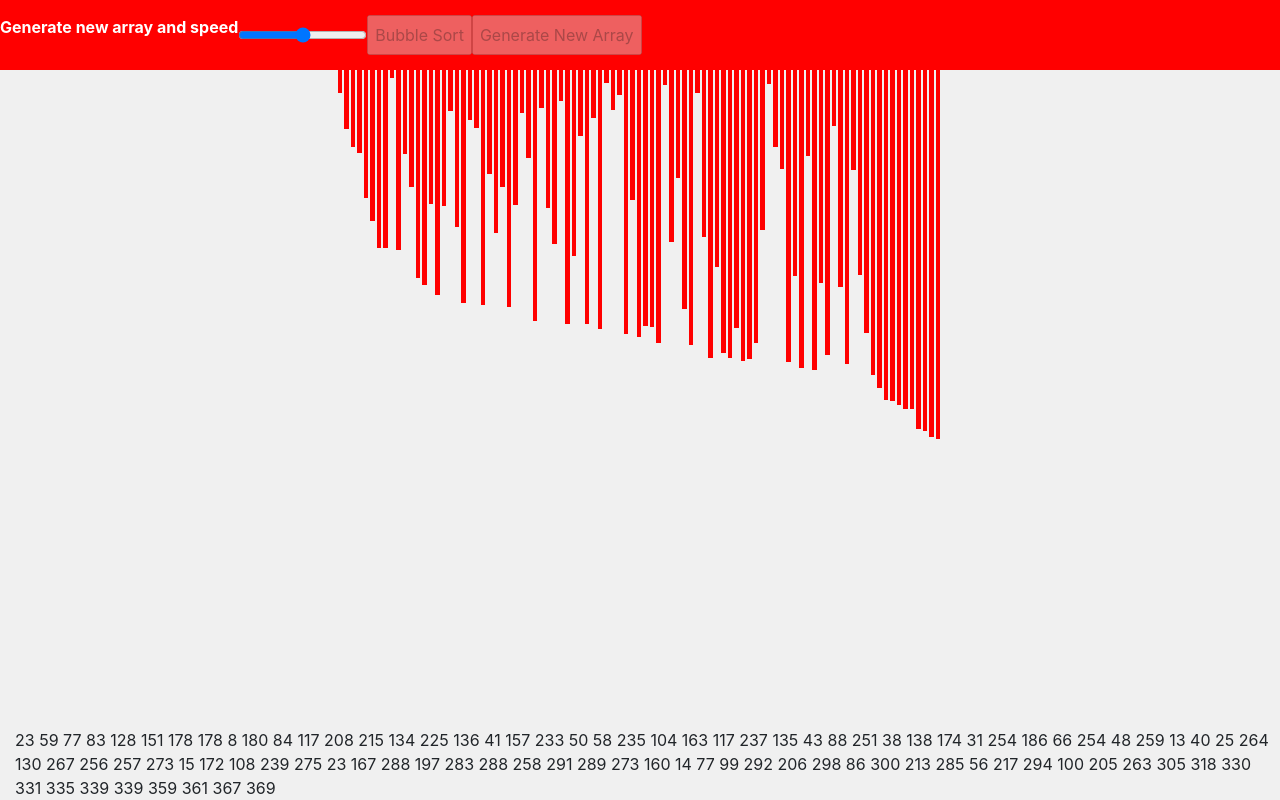
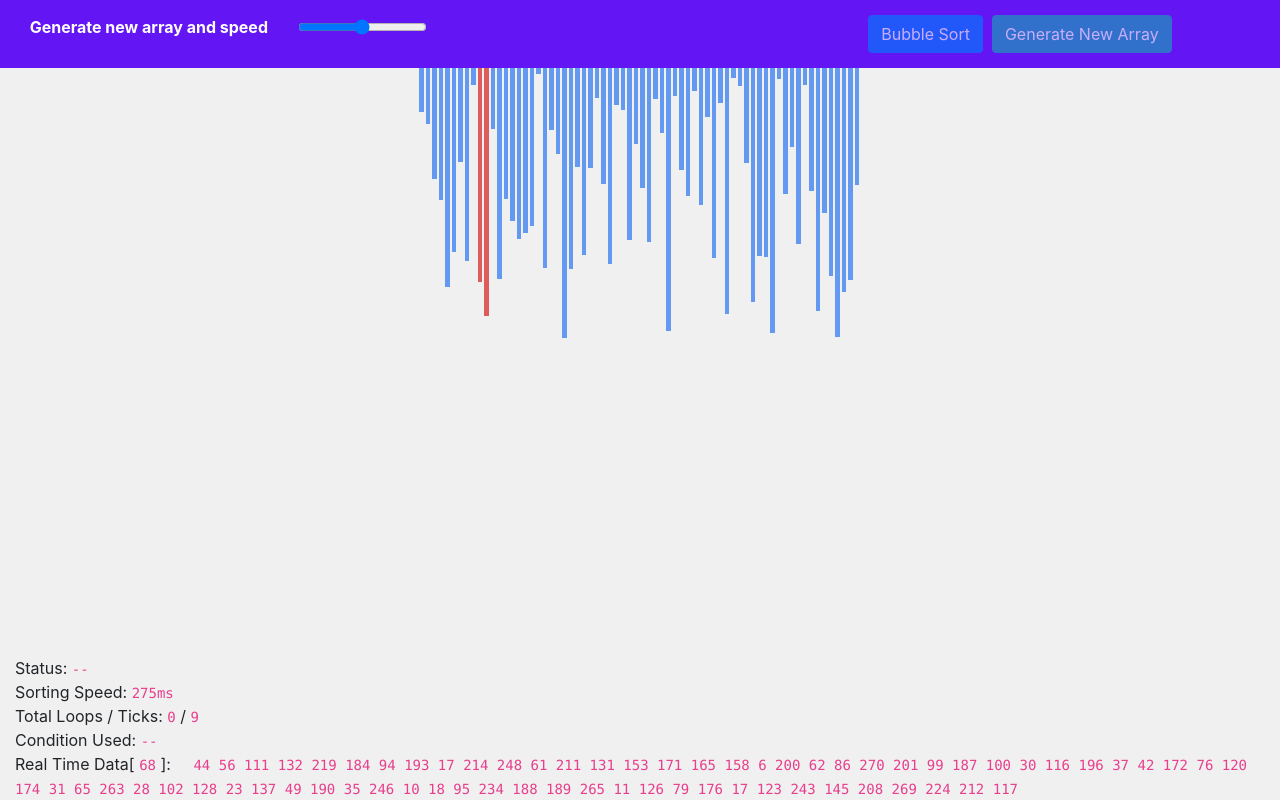
Before and after one commit to reidsolon/SortingVisualizer, a plain HTML site: page js_sorts/index.html in a window 1280 px wide. Both pictures are taken after a click on the button "Bubble Sort". Drawn offline with nearby package versions, Linux system fonts and the light colour scheme.

Commit message:
Bubble sort and ui

```diff
--- a/js_sorts/css/index.css
+++ b/js_sorts/css/index.css
@@ -5,7 +5,6 @@ body, html {
 }
 .num {
     display: inline-block;
-    background-color: blueviolet;
     margin-right: 2px;
     color: #fff;
 }
@@ -14,14 +13,14 @@ body, html {
     background-color: red;
 }
 
-#array {
+#info-holder {
     position: fixed;
     bottom: 0;;
 }
 
 
 #actions_area {
-    background-color: red;
+    background-color: rgb(99, 22, 243);
     padding: 15px;
     color: #fff;
 }
--- a/js_sorts/index.html
+++ b/js_sorts/index.html
@@ -16,15 +16,30 @@
             <div class="col-md-12" id="actions_area">
 
                     <div class="row">
-                        <p><strong>Generate new array and speed</strong> </p>
-                        <input type="range" onchange="generateRandom(this.value, this.value/4 )"
-                            oninput="generateRandom(this.value, this.value/4 )" step="1" id="sort_size" min="250" max="500" />
-                        <input type="button" value="Bubble Sort" class="sort_btns" onclick="bubbleSort()" />
-                        <!-- <input type="button" value="Quick Sort" class="sort_btns" onclick="bubbleSort()"/>
-                                                            <input type="button" value="Merge Sort" class="sort_btns" onclick="bubbleSort()"/>
-                                                            <input type="button" value="Selection Sort" class="sort_btns"  onclick="bubbleSort()" /> -->
+                        <div class="col-md-4">
+                            <div class="row">
+                                <p style="margin: auto;"><strong>Generate new array and speed</strong> </p>
+                                <input type="range" onchange="generateRandom(this.value, this.value/4 )"
+                                    oninput="generateRandom(this.value, this.value/4 )" step="1" id="sort_size" min="50" max="500" />
+                            </div>
 
-                        <input type="button" value="Generate New Array" class="sort_btns" onclick="generateNewArray()" />
+                        </div>
+
+                        <div class="col-md-4">
+
+                        </div>
+
+                        <div class="col-md-4">
+                            <input type="button" value="Bubble Sort" class="sort_btns btn btn-primary" onclick="bubbleSortAlgo()" />&nbsp;
+                            <!-- <input type="button" value="Quick Sort" class="sort_btns" onclick="bubbleSort()"/>
+                                                                                        <input type="button" value="Merge Sort" class="sort_btns" onclick="bubbleSort()"/>
+                                                                                        <input type="button" value="Selection Sort" class="sort_btns"  onclick="bubbleSort()" /> -->
+
+                            <input type="button" value="Generate New Array" class="sort_btns btn btn-info" onclick="generateNewArray()" />
+                        </div>
+
+
+
                     </div>
 
 
@@ -32,7 +47,6 @@
 
         </div>
         <div class="row justify-content-center">
-
             <div id="col-md-12 col-lg-12">
 
                 <div id="barsContainer">
@@ -41,10 +55,38 @@
 
             </div>
 
-            <div class="col-md-12">
-                <div id="array">
+            <div class="col-md-12" id="info-holder">
+                <div class="row">
+                    <div class="col-md-12">
+                        Status:
+                        <code id="status">--</code>
+                    </div>
+                </div>
+                <div class="row">
+                    <div class="col-md-12">
+                        Sorting Speed:
+                        <code id="sort-speed"></code><code>ms</code>
+                    </div>
+                </div>
+                <div class="row">
+                    <div class="col-md-12">
+                        Total Loops / Ticks:
+                        <code id="total-loops">0</code> / <code id="total-ticks">0</code>
+                    </div>
+                </div>
+                <div class="row">
+                    <div class="col-md-12">
+                       Condition Used:
+                        <code id="condition"> -- </code>
+                    </div>
+                </div>
+                <div class="row">
+                    <div class="col-md-12">
+                        Real Time Data[ <code id="total-array">0</code> ]: &nbsp;&nbsp;&nbsp;
+                        <code id="array"></code>
+                    </div>
+                </div>
 
-                </div>
             </div>
         </div>
     </div>
--- a/js_sorts/js/index.js
+++ b/js_sorts/js/index.js
@@ -3,6 +3,7 @@ var sorted_array = [];
 var container = document.querySelector('#barsContainer');
 var arr_cont = document.querySelector('#array');
 
+var isSorted = false;
 //
 var jsDefaultSort = [];
 
@@ -12,16 +13,26 @@ var bubble_sorted = false;
 var bars_class;
 //
 var sort_btns = document.getElementsByClassName('sort_btns');
+
 //Last Index
 var last_index;
 
-//
+
 var sort_size = document.getElementById('sort_size');
-//
+
 var tick = 0;
+var total_loops = 0, temp_ticks = 0, temp_loops;
+var interval = null;
+var bubbleInterval = null;
+var sortedInterval = null;
 
-//
-var interval = null;
+//info tracker declarations
+var total_array = document.getElementById('total-array');
+var sort_speed = document.getElementById('sort-speed');
+var condition = document.getElementById('condition');
+var view_loops = document.getElementById('total-loops');
+var total_tick = document.getElementById('total-ticks');
+var status = document.getElementById('status');
 
 //active all buttons
 const activeButtons = () => {
@@ -51,17 +62,28 @@ const generateRandom = (_LENGTH, _NUM) => {
     tick = 0;
     //clear booleans
     bubble_sorted = false;
+    isSorted = false;
 
     clearInterval(interval);
+    clearInterval(bubbleInterval);
+    total_loops = 0;
+    view_loops.innerHTML = 0;
+    temp_ticks = 0;
+    total_tick.innerHTML = 0;
     activeButtons();
 
     array = [];
+    sorted_array = [];
     var html = '';
     var arr_html = '';
     for( var i = 0; i < parseInt(_NUM) ; i ++ ) {
+        var new_array = Math.floor((Math.random() * _LENGTH) + 1);
+        if (array.includes(new_array)) {
+            new_array = Math.floor((Math.random() * _LENGTH) + 1);
+        }
 
-        array[i] = Math.floor((Math.random() * _LENGTH) + 1);
-        html += '<div class="num animate" id="bar_' + array[i] + '" style="height: ' + array[i] + 'px">&nbsp;</div>';
+        array[i] = new_array;
+        html += '<div class="num animate bar_' + array[i] + '" id="bar_' + array[i] + '" style="height: ' + array[i] + 'px; background-color:#6399F1; width: '+ (80-(sort_size.value/3))+'px;">&nbsp;</div>';
         arr_html += array[i]+' ';
 
     }
@@ -69,73 +91,142 @@ const generateRandom = (_LENGTH, _NUM) => {
     container.innerHTML = html;
     arr_cont.innerHTML = arr_html;
     last_index = array.length - 1;
+    sort_speed.innerHTML = 550 - sort_size.value;
+    total_array.innerHTML = array.length;
 }
 
 //set a default arrays
 generateRandom(sort_size.value, sort_size.value / 4);
 
-const bubbleSort = ( INTERVAL ) => {
+const bubbleSortAlgo = () => {
+    disableButtons();
+    var i = 0, count = 1, tick = 0;
 
-    if(!bubble_sorted) {
-        disableButtons();
-        interval = setInterval(function () {
-            bubbleSortAlgo();
-            tick++;
-            if (tick >= array.length) {
 
-                sorted_array = array;
-                jsDefaultSort = array.sort();
-                sortFinish(sorted_array, jsDefaultSort);
+        bubbleInterval = setInterval(() => {
+            if (!isSorted) {
+                status.innerHTML = 'Sorting..';
+                total_tick.innerHTML = temp_ticks;
+
+                _doAnimation(array[i], array[count]);
+                if (array[i] > array[count]) {
+                    _doSwapAnimation(array[i], array[count]);
+                    var _temp = array[i];
+                    array[i] = array[count];
+                    array[count] = _temp;
+
+                    _doSwapAnimation(array[i], array[count]);
+
+                }
+
+
+
+                if (total_loops == array.length - 1) {
+                    clearInterval(bubbleInterval);
+                    total_loops = 0;
+                    isSorted = true;
+                    activeButtons();
+                    status.innerHTML = 'Sorted';
+                    sortedAnimation();
+                    clearInterval(sortedInterval);
+                }
+
+                count++;
+                i++;
+                tick++;
+                temp_ticks++;
+
+                if (tick == array.length - (total_loops + 1)) {
+                    tick = 0;
+                    total_loops++;
+                    view_loops.innerHTML = total_loops;
+                    clearInterval(bubbleInterval);
+                    sorted_array.push(array[i]);
+                    console.log(sorted_array);
+                    bubbleSortAlgo();
+                }
+
+            } else {
+
                 activeButtons();
-                stop();
-                clearInterval(interval);
-                bubble_sorted = true;
-
-                //clear tick
-                tick = 0;
+                clearInterval(bubbleInterval);
 
             }
-        }, 250);
-    }else {
-        alert('Already been sorted!');
-    }
+        }, 550 - sort_size.value);
+
+
+        function _doAnimation(arr1, arr2){
+            // for (var i = 0; i < bars_class.length; i++) {
+            //     bars_class[i].style.backgroundColor = 'blueviolet';
+            // }
+            document.getElementsByClassName('bar_' + arr1)[0].style.backgroundColor = '#6CDB7B';
+            document.getElementsByClassName('bar_' + arr2)[0].style.backgroundColor = '#6CDB7B';
+
+            setTimeout(() => {
+                refreshBars();
+            }, 100);
+
+
+        }
+
+        function _doSwapAnimation(arr1,arr2){
+
+            setTimeout(() => {
+                document.getElementsByClassName('bar_' + arr1)[0].style.backgroundColor = '#DD5C5C';
+                document.getElementsByClassName('bar_' + arr2)[0].style.backgroundColor = '#DD5C5C';
+            }, 20);
+
+            setTimeout(() => {
+                refreshBars();
+            }, 40);
+
+            setTimeout(() => {
+                document.getElementsByClassName('bar_' + arr1)[0].style.backgroundColor = '#DD5C5C';
+                document.getElementsByClassName('bar_' + arr2)[0].style.backgroundColor = '#DD5C5C';
+            }, 40 );
+
+
+
+        }
+
 }
 
-const bubbleSortAlgo = () => {
-    var count = 1;
-    for (var i = 0; i < array.length; i++) {
-
-            if (array[i] > array[count]) {
-                var _temp = array[i];
-                array[i] = array[count];
-                array[count] = _temp;
-            }
-            count++;
-            refreshBars();
-
-    }
-}
 
 const refreshBars = () => {
     var html = '';
     var arr_html = '';
     for(var i = 0; i<array.length; i++){
-        html += '<div class="num red" id="bar_' + array[i] + '" style="height: ' + array[i] + 'px">&nbsp;</div>';
+        html += '<div class="num bar_' + array[i] + '" id="bar_' + array[i] + '" style="height: ' + array[i] + 'px; background-color: #6399F1;width: ' + (80 - (sort_size.value / 3)) +'px;">&nbsp;</div>';
         arr_html += array[i] + ' ';
     }
+
     arr_cont.innerHTML = arr_html;
     container.innerHTML = html;
+
+    for (var i = 0; i < sorted_array.length; i++) {
+        document.getElementsByClassName('bar_' + sorted_array[i])[0].style.backgroundColor = '#B578E8';
+    }
 }
 
-const sortFinish = ( _FIRSTARRAY, _SECONDARRAY ) => {
 
-    if(areEqual(_FIRSTARRAY, _SECONDARRAY)){
-        for (var i = 0; i < array.length; i++) {
-            bars_class[i].style.backgroundColor = 'rgb(15, 95, 241)';
+const sortedAnimation = () => {
+    var i = 0;
+    sortedInterval = setInterval(() => {
+
+        if(i<array.length){
+            bars_class[i].style.backgroundColor = '#6CDB7B';
+            i++;
         }
 
-        console.log('Bubble Sorted!');
-    }
+    }, 30);
+
+    i=0;
+
+
+    setTimeout(() => {
+            bars_class[i].style.backgroundColor = '#B578E8';
+
+    }, 50);
 
 }
 
```
